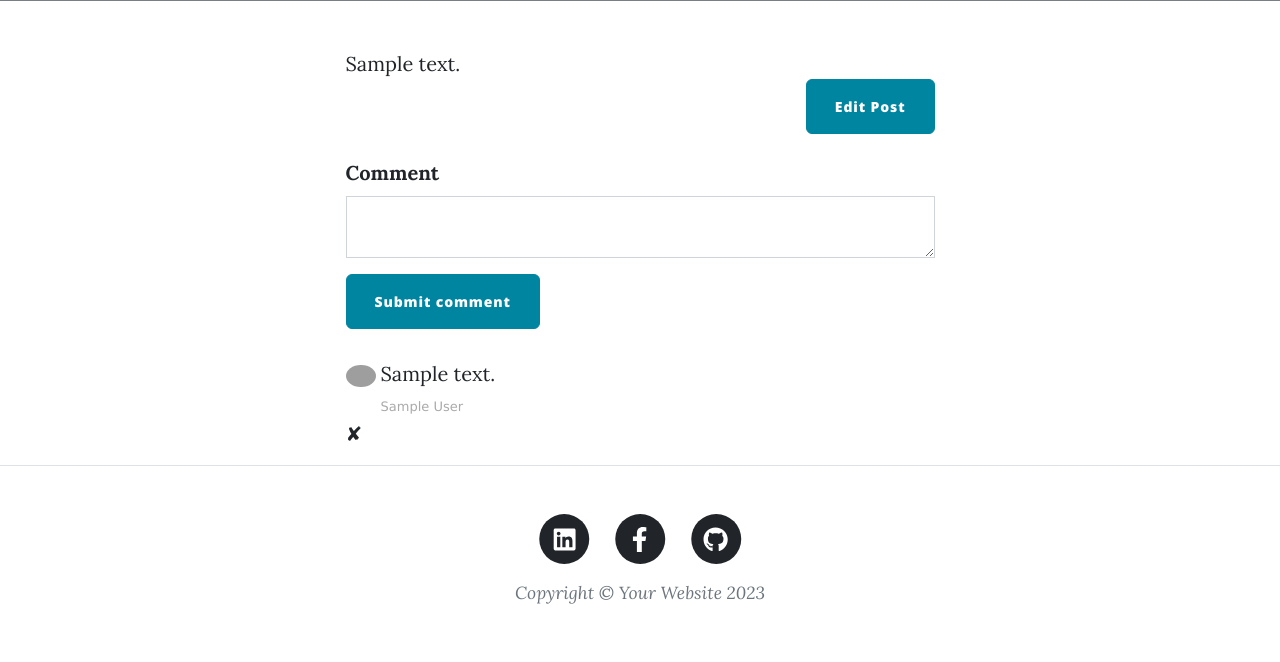
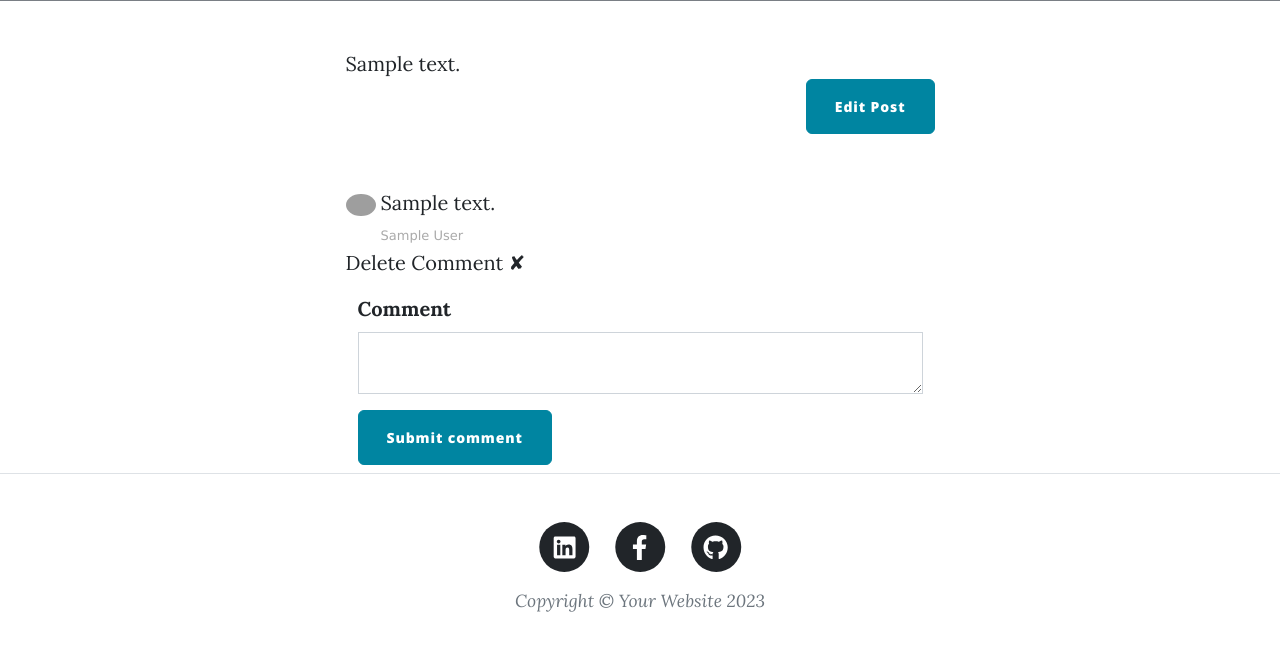
Before and after one commit to juanpsama/Document-Manager-Flask, a Flask app: page /post/1 in a window 1280 px wide. Shown: the part 565-1227 px from the top of the page. Before the commit the page ends 1169 px from the top, so only its background shows below. Run offline with Flask 3, Linux system fonts and the light colour scheme; a user stored in the database is signed in; tables that the repository leaves empty hold one stand-in row (values such as "Sample post"); grey boxes marked "Sample" are stand-in pictures; some libraries are stand-ins or nearby versions; grey boxes are pictures that could not be loaded.

Commit message:
feat: Allow Admin user to delete comments

```diff
--- a/main.py
+++ b/main.py
@@ -198,10 +198,10 @@ def delete_post(post_id):
 @admin_required # Only an admin user can delete a comment
 def delete_comment(comment_id):
     comment_to_delete = db.get_or_404(Comment, comment_id)
+    parent_id = comment_to_delete.post_id
     db.session.delete(comment_to_delete)
     db.session.commit()
-
-    return redirect(url_for('get_all_posts'))
+    return redirect(url_for('show_post', post_id = parent_id))
 
 @app.route("/about")
 def about():
--- a/templates/post.html
+++ b/templates/post.html
@@ -31,9 +31,6 @@
         </div>
         {%endif%}
 
-        <!-- Comments Area -->
-        {{ ckeditor.load() }} {{ ckeditor.config(name='body') }}
-        {{render_form(form)}}
         <div class="comment">
           <!-- Show all the comments on a post -->
           <ul class="commentList">
@@ -43,17 +40,21 @@
 
                 <img src={{ 'comment.author.email' | gravatar }} />
               </div>
-
               <div class="commentText">
                 <p>{{comment.text | safe}}</p>
                 <span class="date sub-text">{{comment.author.name}}</span>
               </div>
             </li>
-              {%if current_user.id == 1 %}
-                <a href="">✘</a>
-              {%endif%}
+            {%if current_user.id == 1 %}
+            <a href="{{url_for('delete_comment', comment_id=comment.id) }}">Delete Comment ✘</a>
+            {%endif%}
             {%endfor%}
           </ul>
+        </div>
+        <div class="container my-2">
+          <!-- Comments Area -->
+          {{ ckeditor.load() }} {{ ckeditor.config(name='body') }}
+          {{render_form(form)}}
         </div>
       </div>
     </div>
```
